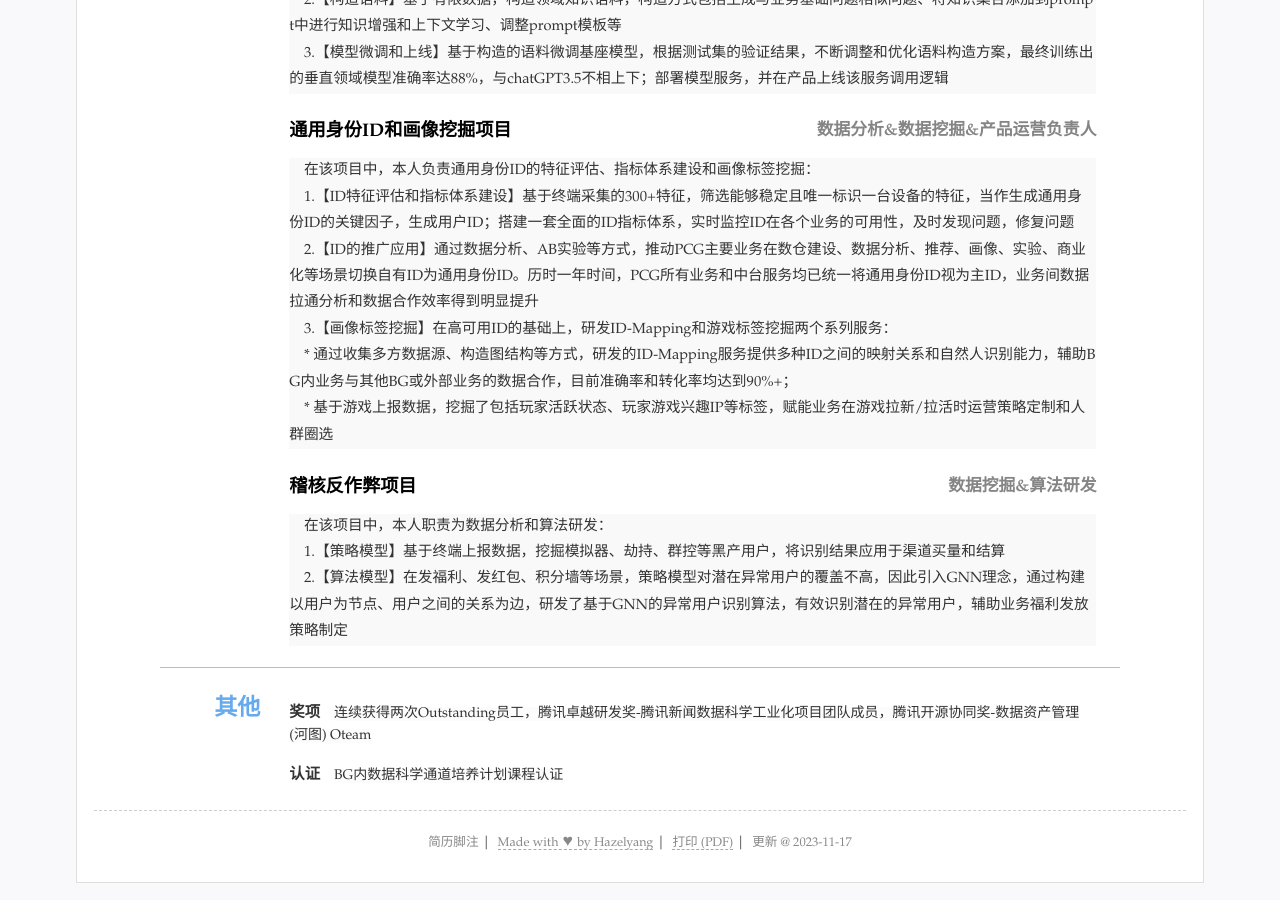
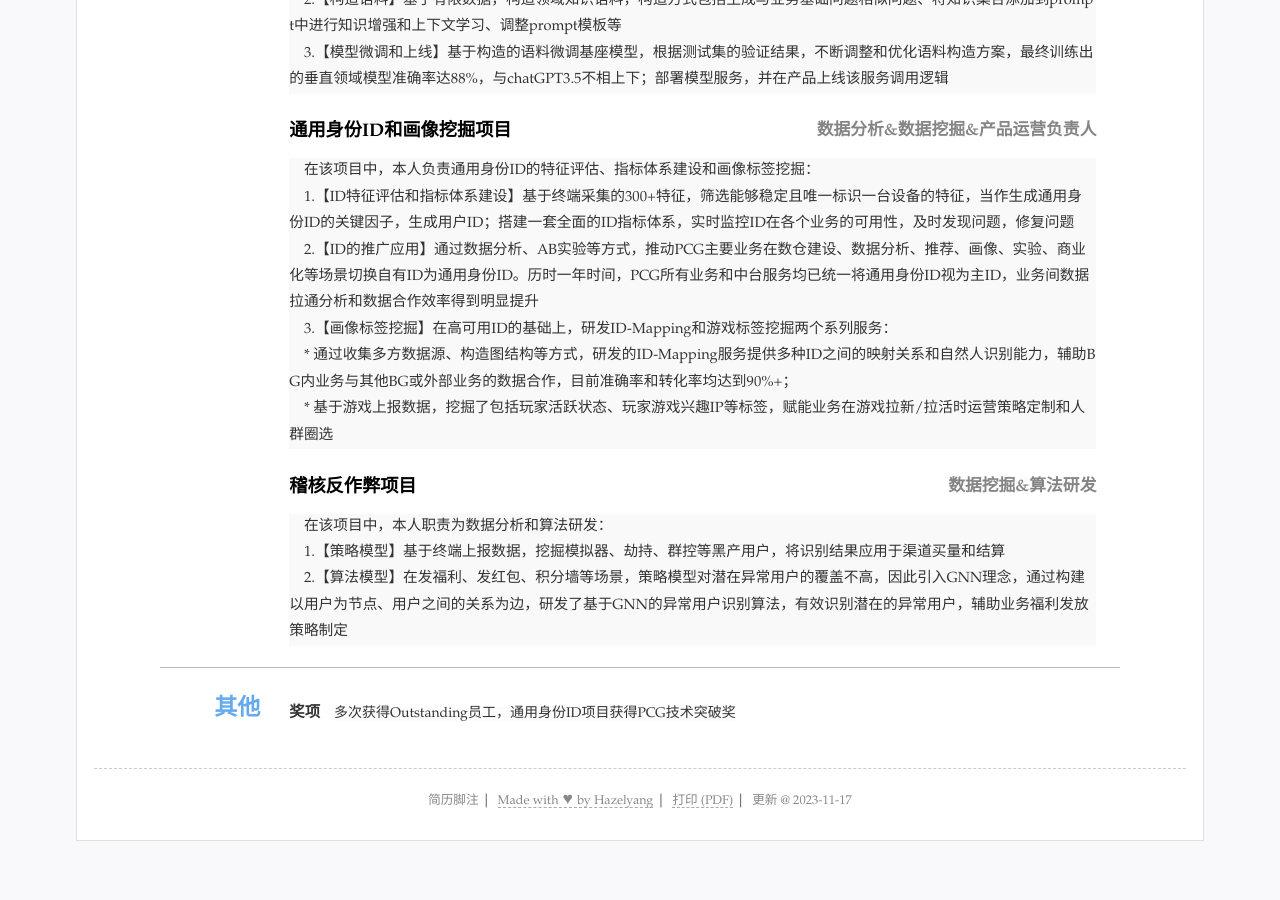
Before and after one commit to wenruity/resume1, a Jekyll site: the page built from index.html, in a window 1280 px wide and 900 px high, scrolled down 1308 px. Built offline with Jekyll 4.4.1, drawn with Linux system fonts in a browser that asks for light colours; after the commit the page ends 2166 px from its top, so only the background shows below that.

Commit message:
Update resume.yml

```diff
--- a/_data/resume.yml
+++ b/_data/resume.yml
@@ -158,9 +158,8 @@ others: #其他列表显示
   content: #选择需要的格式
   -
   - title: "奖项"
-    text: "连续获得两次Outstanding员工，腾讯卓越研发奖-腾讯新闻数据科学工业化项目团队成员，腾讯开源协同奖-数据资产管理(河图) Oteam"
-  - title: "认证"
-    text: "BG内数据科学通道培养计划课程认证"
+    text: "多次获得Outstanding员工，通用身份ID项目获得PCG技术突破奖"
+
   #   items: #单行列表
   #   - 睡觉
   #   - 吃饭
```
